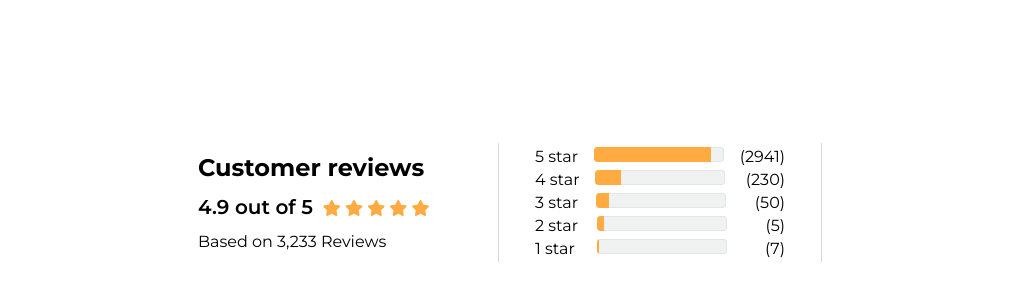
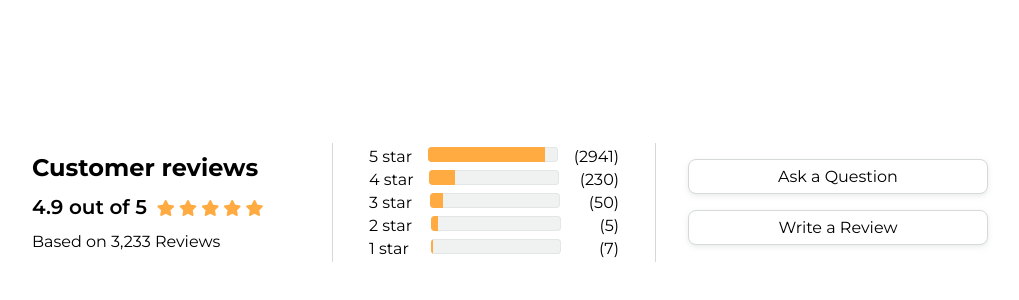
Before and after one commit to robertoaguilar1979/beyond40-ApplicationProcess, a plain HTML site: page index.html in a window 1280 px wide. Shown: the part 198-498 px from the top of the page, without its empty margins (130-1149 px from the left). Drawn offline with Linux system fonts and the light colour scheme.

Commit message:
finished desktop version of web page creation

```diff
--- a/css/style.css
+++ b/css/style.css
@@ -119,3 +119,33 @@ a:hover {
 .barOne {
   margin-left: -15px;
 }
+
+/************* button div section *****************/
+.comment-section {
+  margin-left: 2em;
+}
+.question-btn,
+.review-btn {
+  width: 300px;
+  border-radius: 8px;
+  background: #fff;
+  border-color: #d5d9d9;
+  border-style: solid;
+  border-width: 1px;
+  cursor: pointer;
+  display: block;
+  padding: 0;
+  text-align: center;
+  text-decoration: none !important;
+  box-shadow: 0 2px 5px 0 rgb(213 217 217 / 50%);
+  padding: 7px 21px;
+}
+.question-btn:hover,
+.review-btn:hover {
+  color: inherit;
+  background-color: rgb(245, 245, 245);
+}
+
+.review-btn {
+  margin-top: 1em;
+}
--- a/index.html
+++ b/index.html
@@ -91,6 +91,11 @@
           </div>
         </a>
       </div>
+      <!---------------- button div section ---------------->
+      <div class="comment-section">
+        <a href="#" class="question-btn">Ask a Question</a>
+        <a href="#" class="review-btn">Write a Review</a>
+      </div>
     </main>
   </body>
 </html>
```
